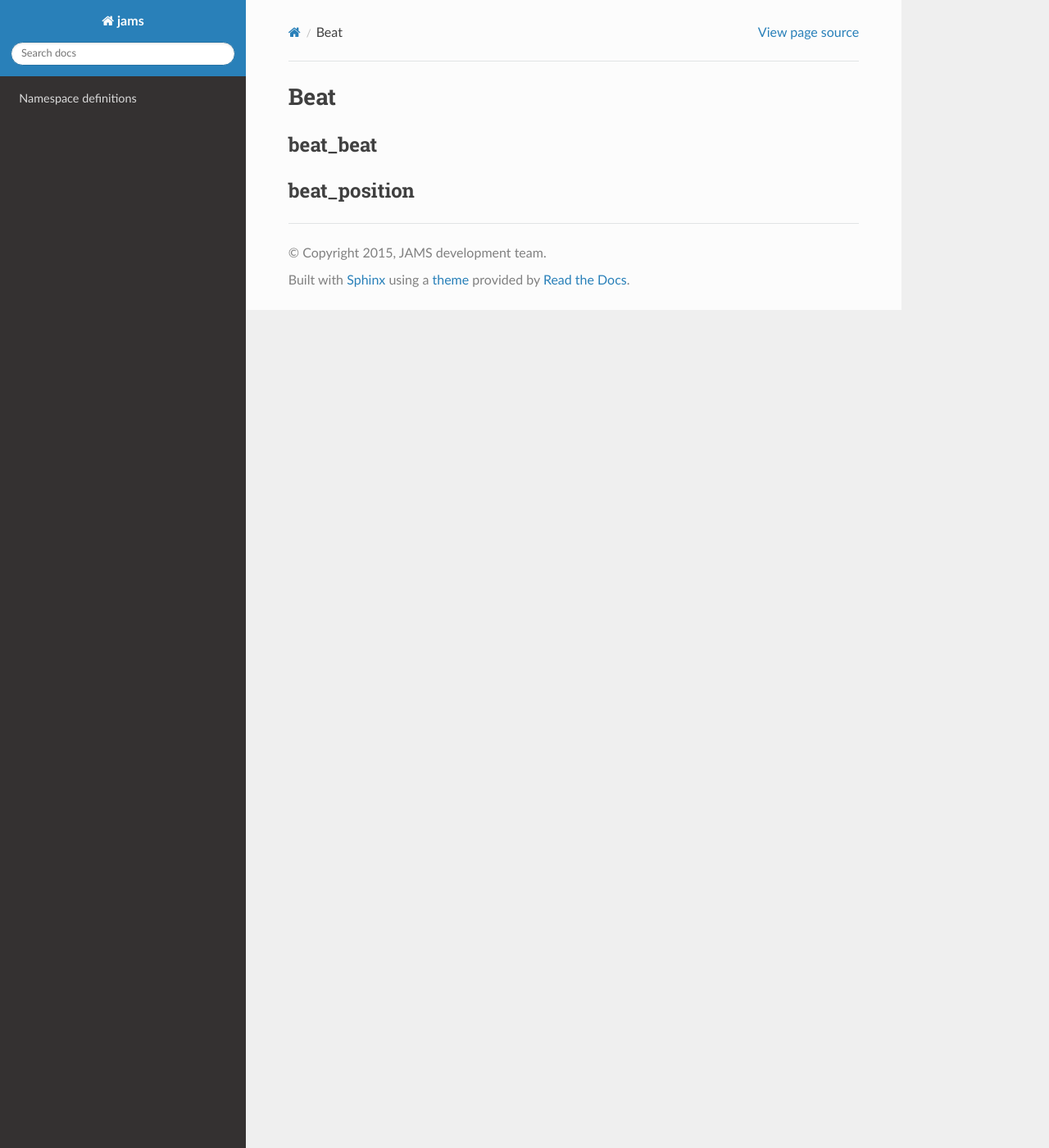
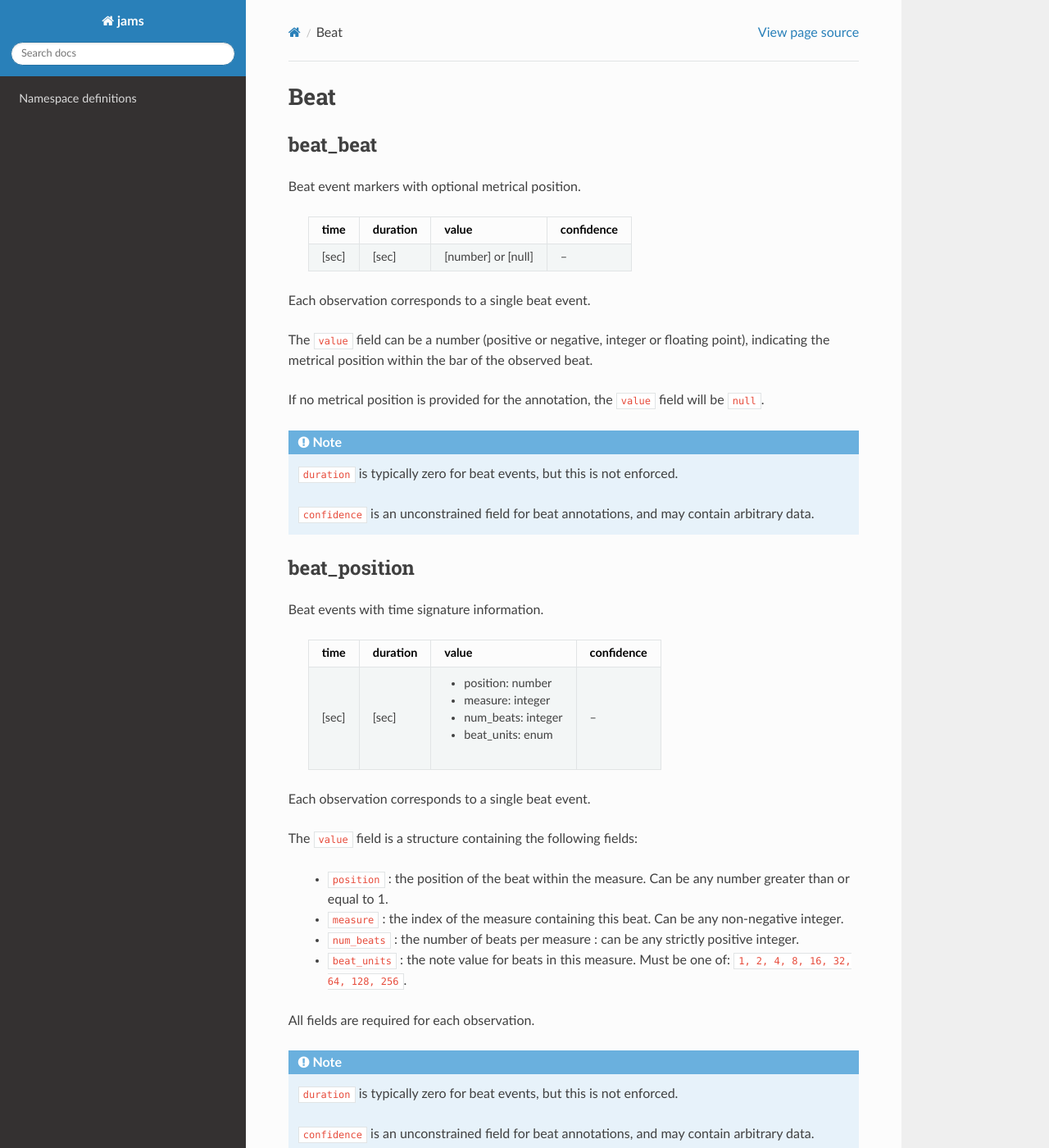
Before and after one commit to marl/jams, a Sphinx documentation site: the page built from docs/namespaces/beat.rst, in a window 1280 px wide and 1400 px high. Shown: the whole window at 82% size. Built offline with Sphinx 7.4.7 and the Read the Docs theme 2.0.0, drawn with Linux system fonts in a browser that asks for light colours; some of the changed text lies outside the part shown.

Commit message:
checking in documentation for beat types #23

```diff
--- a/docs/namespaces/beat.rst
+++ b/docs/namespaces/beat.rst
@@ -3,6 +3,62 @@ Beat
 
 beat_beat
 ~~~~~~~~~
+Beat event markers with optional metrical position.
+
+    ===== ======== ================== ==========
+    time  duration value              confidence
+    ===== ======== ================== ==========
+    [sec] [sec]    [number] or [null] --
+    ===== ======== ================== ==========
+
+Each observation corresponds to a single beat event.
+
+The ``value`` field can be a number (positive or negative, integer or floating point),
+indicating the metrical position within the bar of the observed beat.
+
+If no metrical position is provided for the annotation, the ``value`` field will be
+``null``.
+
+.. note::
+    ``duration`` is typically zero for beat events, but this is not enforced.
+
+    ``confidence`` is an unconstrained field for beat annotations, and may contain
+    arbitrary data.
+
 
 beat_position
 ~~~~~~~~~~~~~
+Beat events with time signature information.
+
+    ===== ======== ==================== ==========
+    time  duration value                confidence
+    ===== ======== ==================== ==========
+    [sec] [sec]    - position: number   --
+                   - measure: integer
+                   - num_beats: integer
+                   - beat_units: enum
+    ===== ======== ==================== ==========
+
+Each observation corresponds to a single beat event.
+
+The ``value`` field is a structure containing the following fields:
+
+  - ``position`` : the position of the beat within the measure.  Can be any number greater
+    than or equal to 1.
+  - ``measure`` : the index of the measure containing this beat.  Can be any non-negative
+    integer.
+  - ``num_beats`` : the number of beats per measure : can be any strictly positive
+    integer.
+  - ``beat_units`` : the note value for beats in this measure.  Must be one of:
+    ``1, 2, 4, 8, 16, 32, 64, 128, 256``.
+
+All fields are required for each observation.
+
+.. note::
+    ``duration`` is typically zero for beat events, but this is not enforced.
+
+    ``confidence`` is an unconstrained field for beat annotations, and may contain
+    arbitrary data.
+
+    ``position`` should lie in the range ``[1, beat_units]``, but the upper bound is not
+    enforced at the schema level.
```
